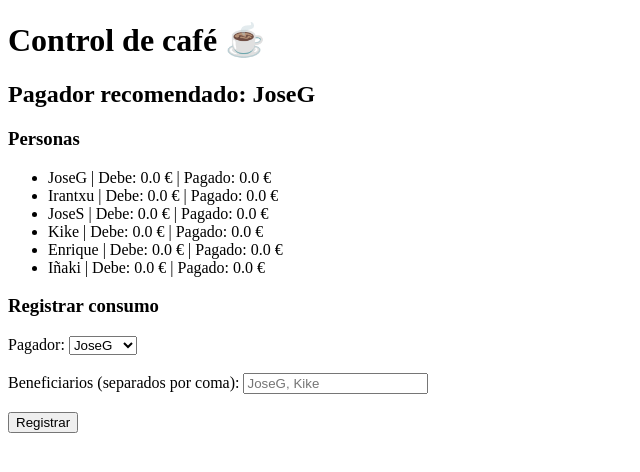
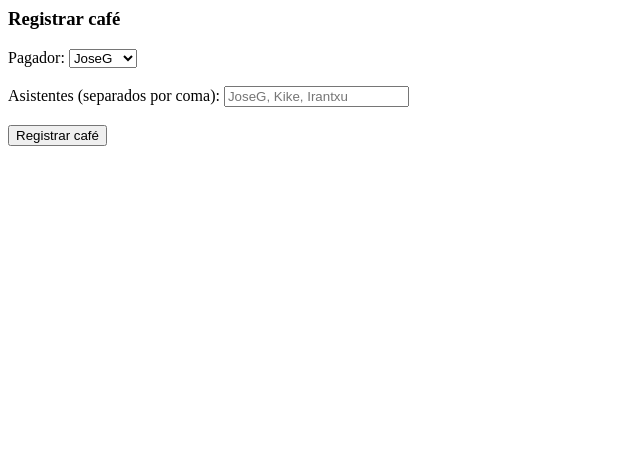
Before and after one commit to f4su/caffe, a Flask app: page / in a window 1280 px wide. Shown: the top 472 px of the page, without its empty margins (0-640 px from the left). Run offline with Flask 3, Linux system fonts and the light colour scheme.

Commit message:
Refactor index.html for coffee registration form

```diff
--- a/templates/index.html
+++ b/templates/index.html
@@ -1,28 +1,7 @@
-<!DOCTYPE html>
-<html>
-<head>
-    <title>Cafetería</title>
-    <meta charset="UTF-8">
-</head>
-<body>
-    <h1>Control de café ☕</h1>
-
-    <h2>Pagador recomendado: {{ pagador }}</h2>
-
-    <h3>Personas</h3>
-    <ul>
-        {% for p in personas %}
-            <li>
-                {{ p }} |
-                Debe: {{ data[p]["debe"] }} € |
-                Pagado: {{ data[p]["pagado"] }} €
-            </li>
-        {% endfor %}
-    </ul>
-
-    <h3>Registrar consumo</h3>
+<h3>Registrar café</h3>
 
 <form action="/registrar" method="post">
+
     <label>Pagador:</label>
     <select name="pagador">
         {% for p in personas %}
@@ -32,12 +11,10 @@
 
     <br><br>
 
-        <label>Beneficiarios (separados por coma):</label>
-        <input type="text" name="beneficiarios" placeholder="JoseG, Kike">
+    <label>Asistentes (separados por coma):</label>
+    <input type="text" name="asistentes" placeholder="JoseG, Kike, Irantxu">
 
     <br><br>
 
-        <button type="submit">Registrar</button>
+    <button type="submit">Registrar café</button>
 </form>
-</body>
-</html>
```
Lines whose indentation alone changed are shown as unchanged.
